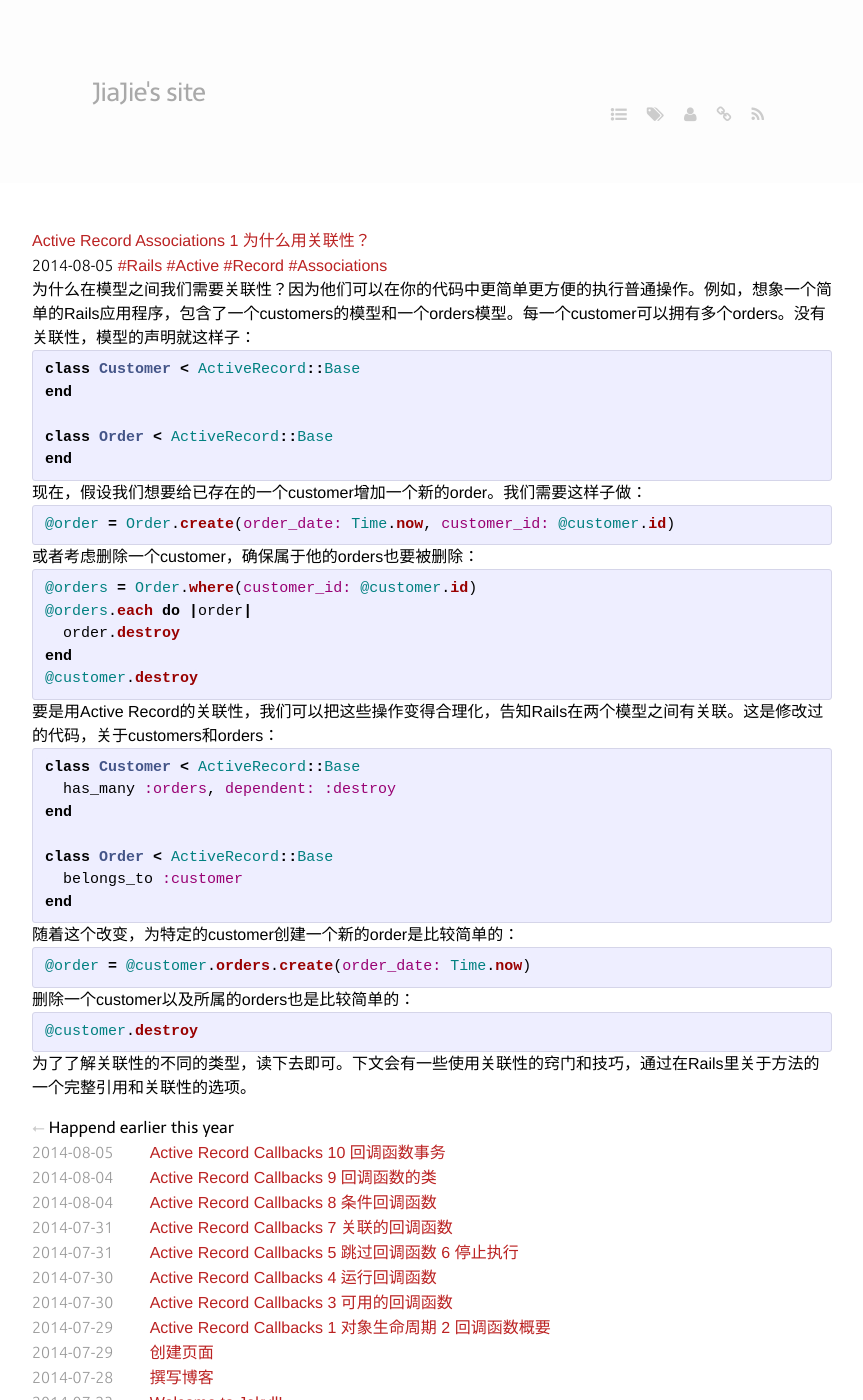
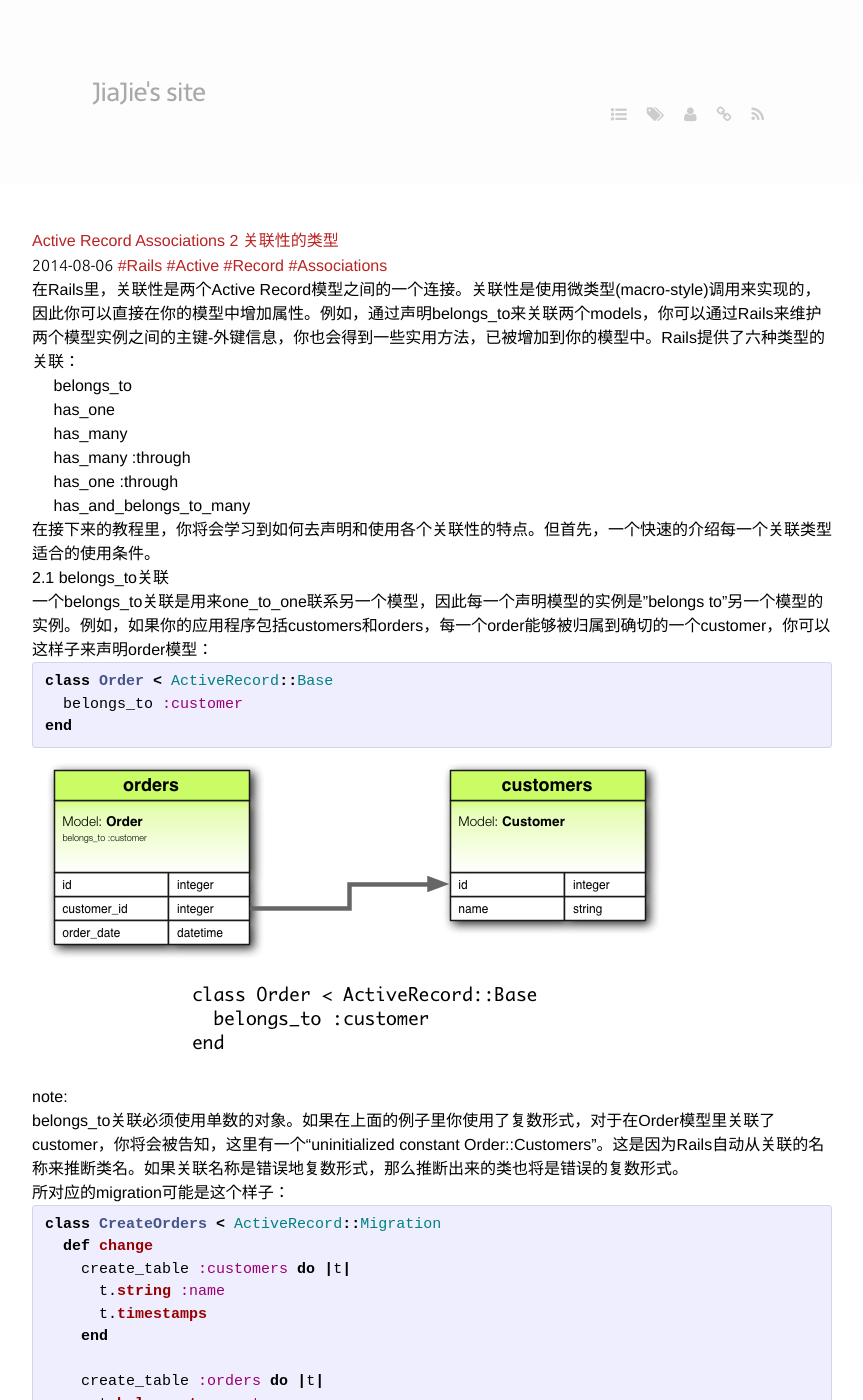
Before and after one commit to jiajie0531/jiajie.github.io, a Jekyll site: the page built from index.html, in a window 1280 px wide and 1400 px high. Shown: the whole window, without its empty margins (208-1071 px from the left). Built offline with Jekyll 4.4.1, drawn with Linux system fonts in a browser that asks for light colours; a script that is not in the unit is left out; some of the changed text lies outside the part shown.

Commit message:
add a post

```diff
--- a/_drafts/Active-Record-Associations-2-The-Types-of-Associations.markdown
+++ b/_posts/2014-08-06-Active-Record-Associations-2-The-Types-of-Associations.markdown
@@ -1,12 +1,12 @@
 ---
 layout: post
 title:  "Active Record Associations 2 关联性的类型"
-date:   2014-08-05 23:12:55
+date:   2014-08-06 17:12:55
 categories: Rails
 tags: Rails Active Record Associations
 ---
 
-在Rails里，关联性是两个Active Record模型之间的一个连接。关联性是使用微类型调用来实现的，因此你可以直接在你的模型中增加属性。例如，通过声明一个模型belongs_to另一个，你可以通过Rails来维护两个模型实例之间的主键-外键信息，你也会得到一些实用方法，已被增加到你的模型中。Rails提供了六种类型的关联：
+在Rails里，关联性是两个Active Record模型之间的一个连接。关联性是使用微类型(macro-style)调用来实现的，因此你可以直接在你的模型中增加属性。例如，通过声明belongs_to来关联两个models，你可以通过Rails来维护两个模型实例之间的主键-外键信息，你也会得到一些实用方法，已被增加到你的模型中。Rails提供了六种类型的关联：
 
 * belongs_to
 * has_one
@@ -418,3 +418,29 @@
 ![polymorphic](/assets/2014/08/06/polymorphic.png)
 
 ### 2.10 Self Joins
+
+设计一个数据模型，有时候你将会找到一个model，它只对于他本身有一个关联。例如，你可能想要保存所有雇员信息到一单个的数据库模型里，但是能够被跟踪其联系，就类似于manager和subordinates。这种情况能够用self-joining关联性来被模型化：
+
+{% highlight ruby %}
+class Employee < ActiveRecord::Base
+  has_many :subordinates, class_name: "Employee",
+                          foreign_key: "manager_id"
+
+  belongs_to :manager, class_name: "Employee"
+end
+{% endhighlight %}
+
+搞定这个步骤，你可以取得@employee.subordinates和@employee.manager。
+
+在你的migration/schema，你将会在其model本身里增加一个references数据列。
+
+{% highlight ruby %}
+class CreateEmployees < ActiveRecord::Migration
+  def change
+    create_table :employees do |t|
+      t.references :manager
+      t.timestamps
+    end
+  end
+end
+{% endhighlight %}
```
